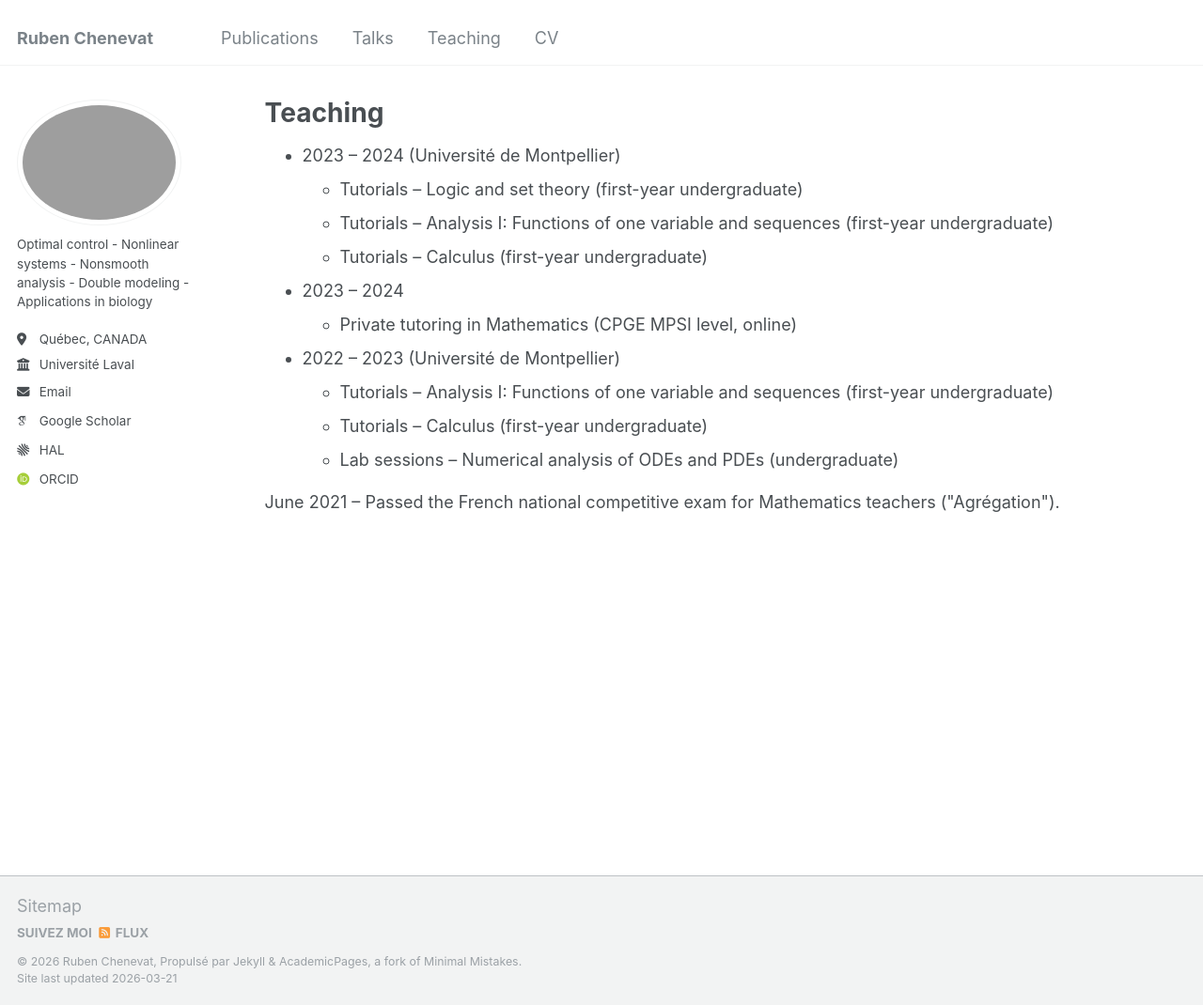
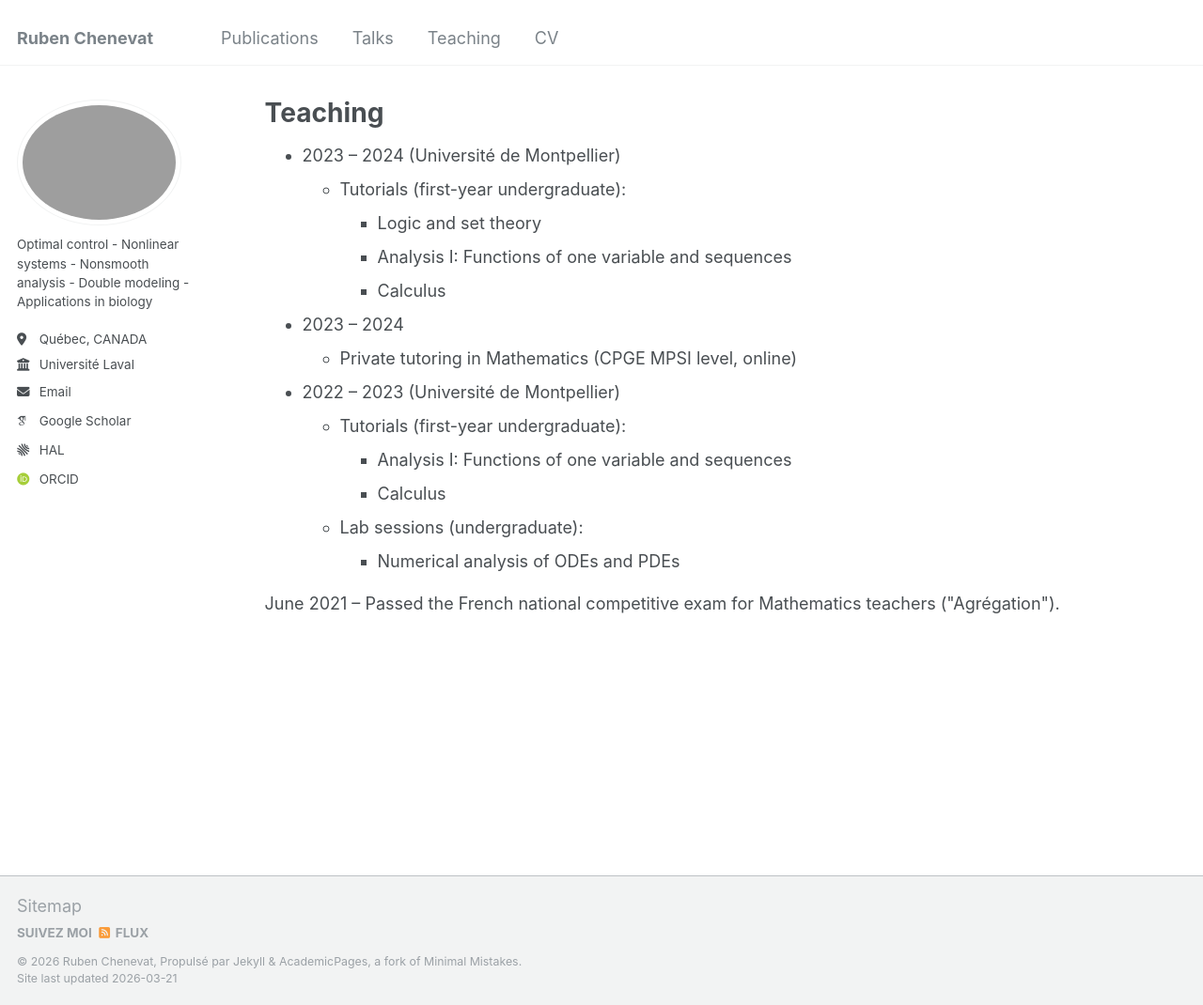
Before and after one commit to rubenchenevat/rubenchenevat.github.io, a Jekyll site: the page built from _pages/teaching.html, in a window 1280 px wide and 1070 px high. Shown: the whole window at 94% size. Built offline with Jekyll 4.4.1, drawn with Linux system fonts in a browser that asks for light colours; some web fonts are replaced.

Commit message:
Update teaching.html

```diff
--- a/_pages/teaching.html
+++ b/_pages/teaching.html
@@ -15,11 +15,16 @@ author_profile: true
 <ul>
     <li>2023 &ndash; 2024 (Université de Montpellier)
         <ul>
-            <li>Tutorials &ndash; Logic and set theory (first-year undergraduate)</li>
-            <li>Tutorials &ndash; Analysis I: Functions of one variable and sequences (first-year undergraduate)</li>
-            <li>Tutorials &ndash; Calculus (first-year undergraduate)</li>
+            <li>Tutorials (first-year undergraduate):
+                <ul>
+                    <li>Logic and set theory</li>
+                    <li>Analysis I: Functions of one variable and sequences</li>
+                    <li>Calculus</li>
+                </ul>
+            </li>
         </ul>
     </li>
+
     <li>2023 &ndash; 2024
         <ul>
             <li>Private tutoring in Mathematics (CPGE MPSI level, online)</li>
@@ -28,9 +33,17 @@ author_profile: true
 
     <li>2022 &ndash; 2023 (Université de Montpellier)
         <ul>
-            <li>Tutorials &ndash; Analysis I: Functions of one variable and sequences (first-year undergraduate)</li>
-            <li>Tutorials &ndash; Calculus (first-year undergraduate)</li>
-            <li>Lab sessions &ndash; Numerical analysis of ODEs and PDEs (undergraduate)</li>
+            <li>Tutorials (first-year undergraduate):
+                <ul>
+                    <li>Analysis I: Functions of one variable and sequences</li>
+                    <li>Calculus</li>
+                </ul>
+            </li>
+            <li>Lab sessions (undergraduate):
+                <ul>
+                    <li>Numerical analysis of ODEs and PDEs</li>
+                </ul>
+            </li>
         </ul>
     </li>
 </ul>
```
